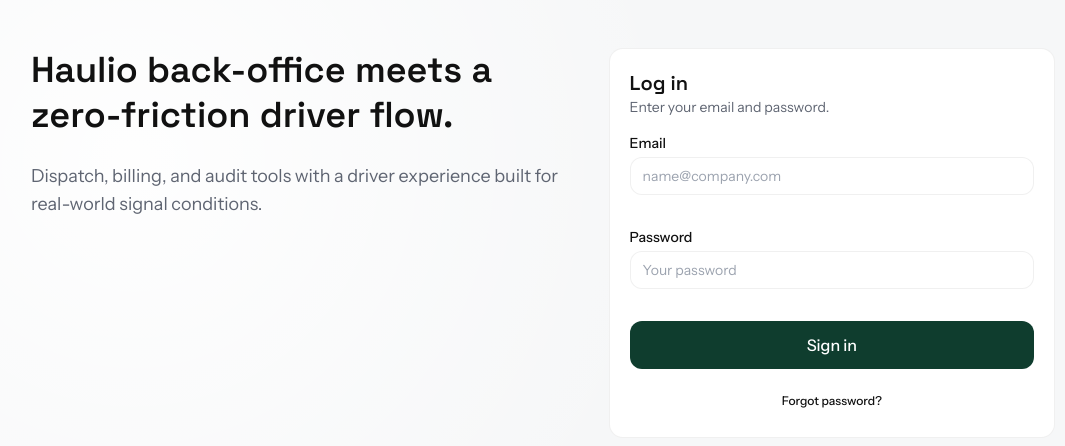
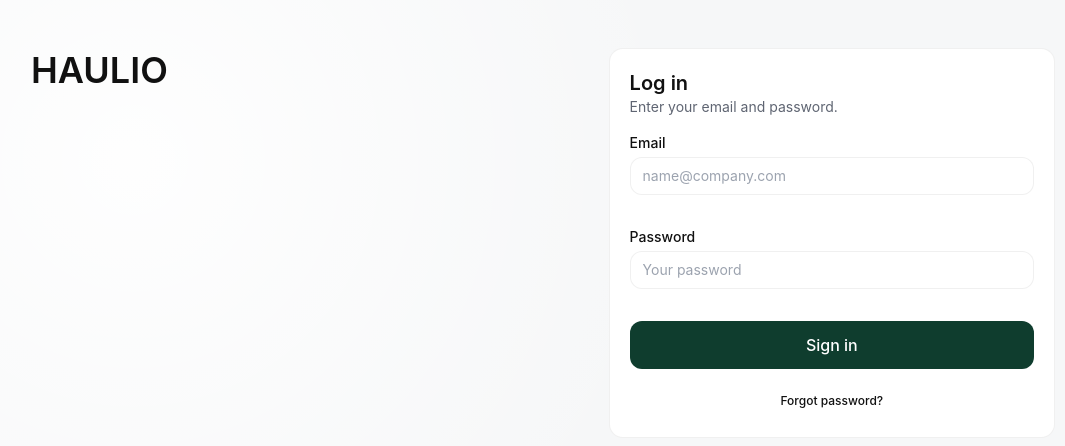
Before and after one commit to truckerio/Haulio, a Next.js app in the folder apps/web/: page / in a window 1280 px wide. Shown: the top 446 px of the page, without its empty margins (97-1162 px from the left). Built offline with nearby package versions, Linux system fonts and the light colour scheme; no server answers.

Commit message:
chore: simplify login hero and switch to SF Pro

```diff
--- a/apps/web/app/globals.css
+++ b/apps/web/app/globals.css
@@ -3,8 +3,8 @@
 @tailwind utilities;
 
 :root {
-  --font-display: "Space Grotesk", sans-serif;
-  --font-body: "Instrument Sans", sans-serif;
+  --font-display: "SF Pro Display", "SF Pro Text", -apple-system, BlinkMacSystemFont, "Segoe UI", sans-serif;
+  --font-body: "SF Pro Text", "SF Pro Display", -apple-system, BlinkMacSystemFont, "Segoe UI", sans-serif;
   --color-text: #111111;
   --color-text-muted: #5f6572;
   --color-text-subtle: #8a909c;
--- a/apps/web/app/layout.tsx
+++ b/apps/web/app/layout.tsx
@@ -1,19 +1,8 @@
 import type { Metadata } from "next";
-import { Space_Grotesk, Instrument_Sans } from "next/font/google";
 import "./globals.css";
 import { IdleLogout } from "@/components/idle-logout";
 import { CanonicalHost } from "@/components/canonical-host";
 import { AuthKeepalive } from "@/components/auth-keepalive";
-
-const display = Space_Grotesk({
-  subsets: ["latin"],
-  variable: "--font-display",
-});
-
-const body = Instrument_Sans({
-  subsets: ["latin"],
-  variable: "--font-body",
-});
 
 export const metadata: Metadata = {
   title: "Haulio",
@@ -28,7 +17,7 @@
 export default function RootLayout({ children }: { children: React.ReactNode }) {
   return (
     <html lang="en">
-      <body className={`${display.variable} ${body.variable} min-h-screen`}>
+      <body className="min-h-screen">
         <CanonicalHost />
         <AuthKeepalive />
         <IdleLogout />
--- a/apps/web/app/page.tsx
+++ b/apps/web/app/page.tsx
@@ -48,13 +48,7 @@
       <div className="mx-auto max-w-5xl">
         <div className="grid gap-8 lg:grid-cols-[1.1fr,0.9fr]">
           <div className="space-y-6">
-            <h1 className="text-4xl font-semibold leading-tight">
-              Haulio back-office meets a zero-friction driver flow.
-            </h1>
-            <p className="text-lg text-[color:var(--color-text-muted)]">
-              Dispatch, billing, and audit tools with a driver experience built for real-world signal
-              conditions.
-            </p>
+            <h1 className="text-4xl font-semibold leading-tight">HAULIO</h1>
           </div>
           <Card className="space-y-4">
             <div>
```
